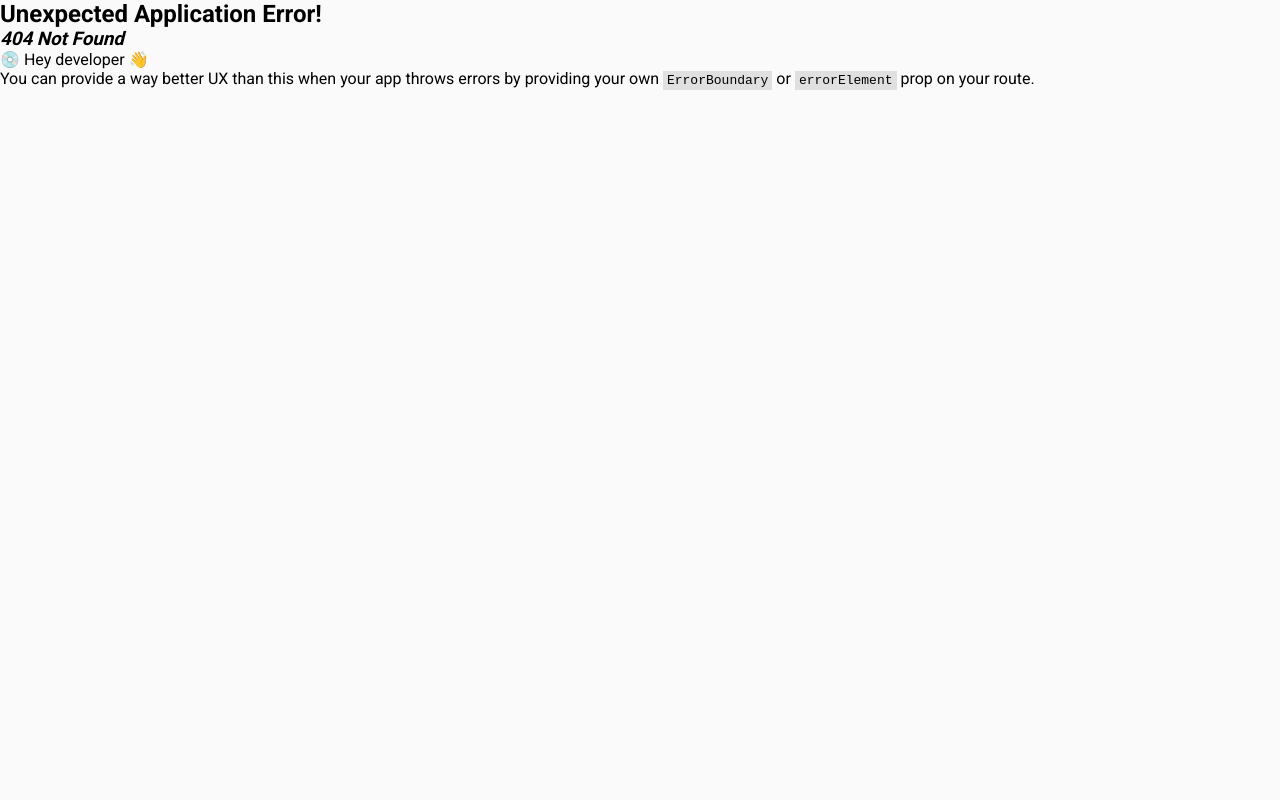
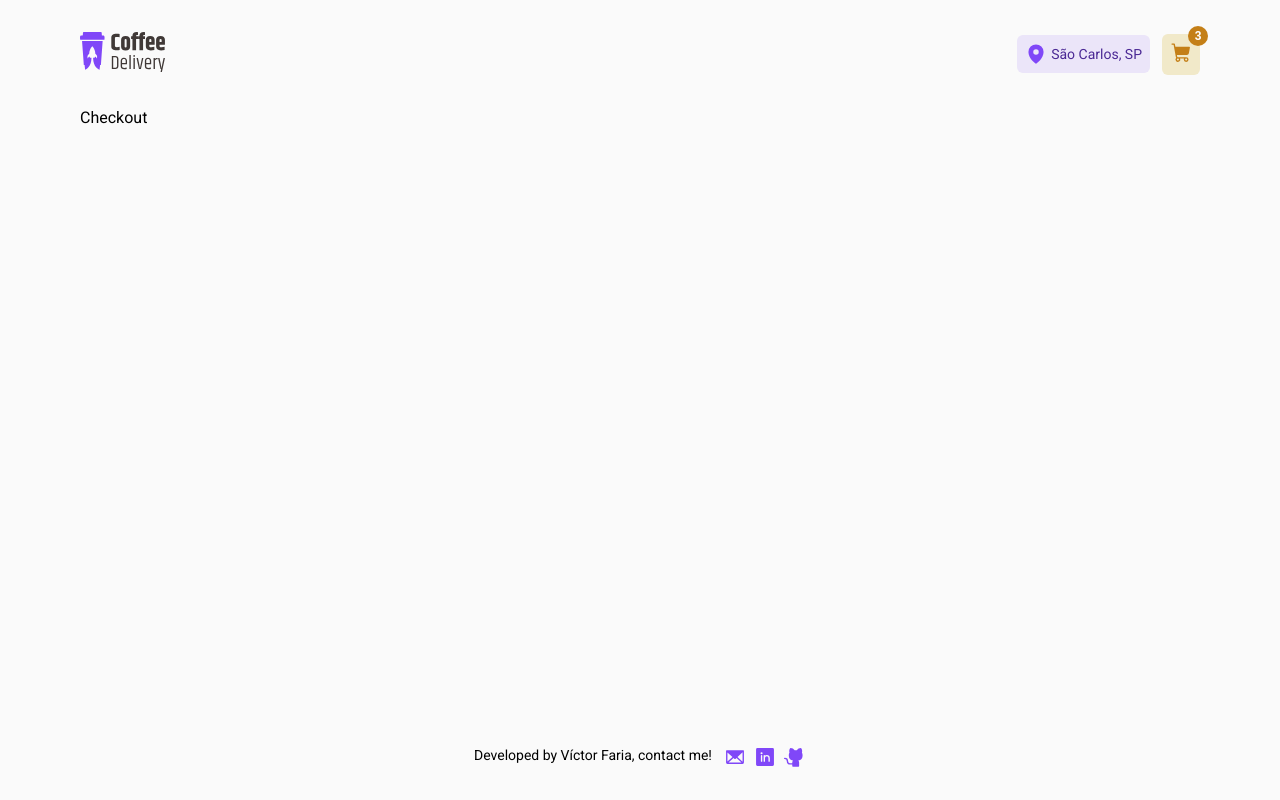
Before and after one commit to vitilevi/coffee-delivery, a React (Vite) app: page /checkout in a window 1280 px wide. Before the commit this address had no page. Built offline with nearby package versions, Linux system fonts and the light colour scheme.

Commit message:
Change route and component name from cart to checkout

```diff
--- a/src/Router.tsx
+++ b/src/Router.tsx
@@ -1,6 +1,6 @@
 import { createBrowserRouter } from 'react-router-dom';
 import { Home } from './pages/Home';
-import { Cart } from './pages/Cart';
+import { Checkout } from './pages/Checkout';
 import { ThankYou } from './pages/Thank-you';
 import { NotFound } from './pages/Not-found';
 import { DefaultLayout } from './Layouts/default';
@@ -16,8 +16,8 @@ export const router = createBrowserRouter(
           errorElement: <NotFound />
         },
         {
-          path: '/cart',
-          element: <Cart />
+          path: '/checkout',
+          element: <Checkout />
         },
         {
           path: '/thank-you',
--- a/src/pages/Cart/Cart.tsx
+++ /dev/null
@@ -1,5 +0,0 @@
-type CartProps = {};
-
-export function Cart({}: CartProps) {
-  return <div>Cart</div>;
-}
--- a/src/pages/Cart/index.tsx
+++ /dev/null
@@ -1 +0,0 @@
-export { Cart } from './Cart';
--- /dev/null
+++ b/src/pages/Checkout/Checkout.tsx
@@ -0,0 +1,5 @@
+type CheckoutProps = {};
+
+export function Checkout({}: CheckoutProps) {
+  return <div>Checkout</div>;
+}
--- /dev/null
+++ b/src/pages/Checkout/index.tsx
@@ -0,0 +1 @@
+export { Checkout } from './Checkout';
```
